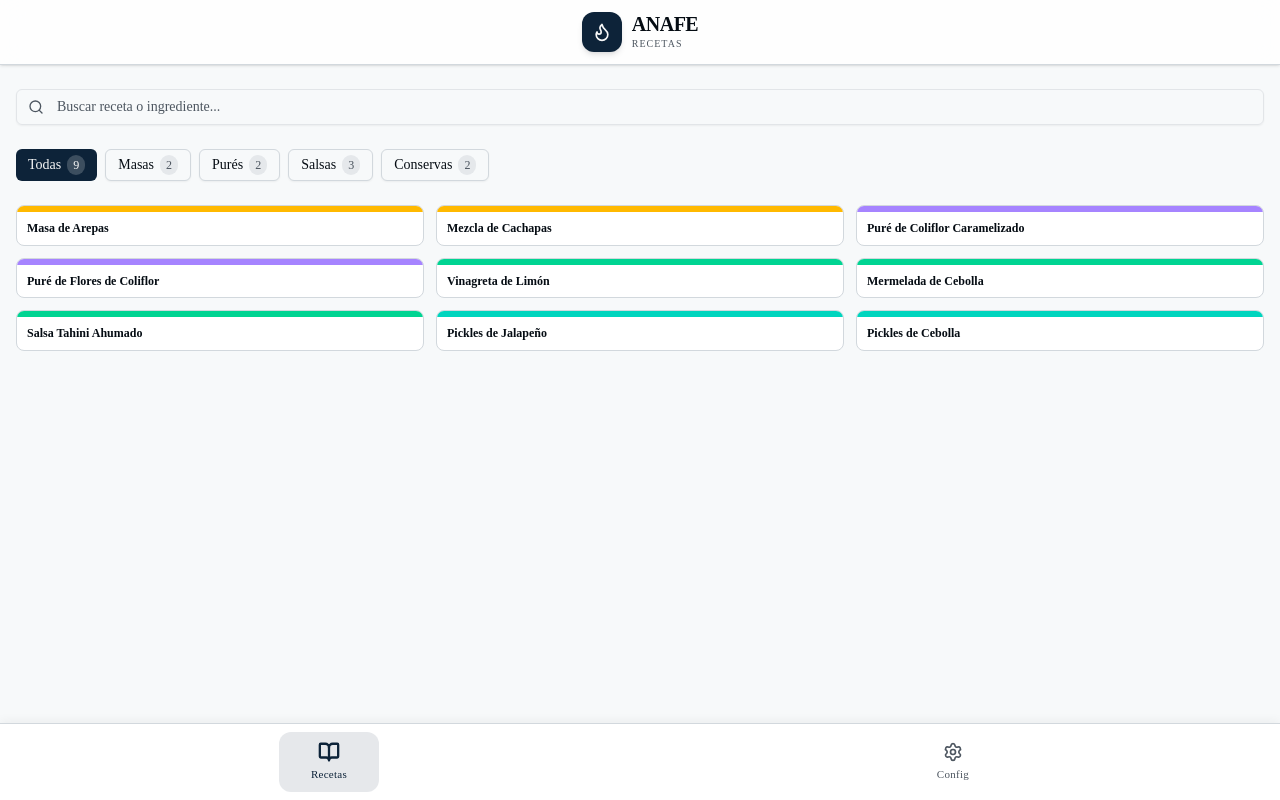
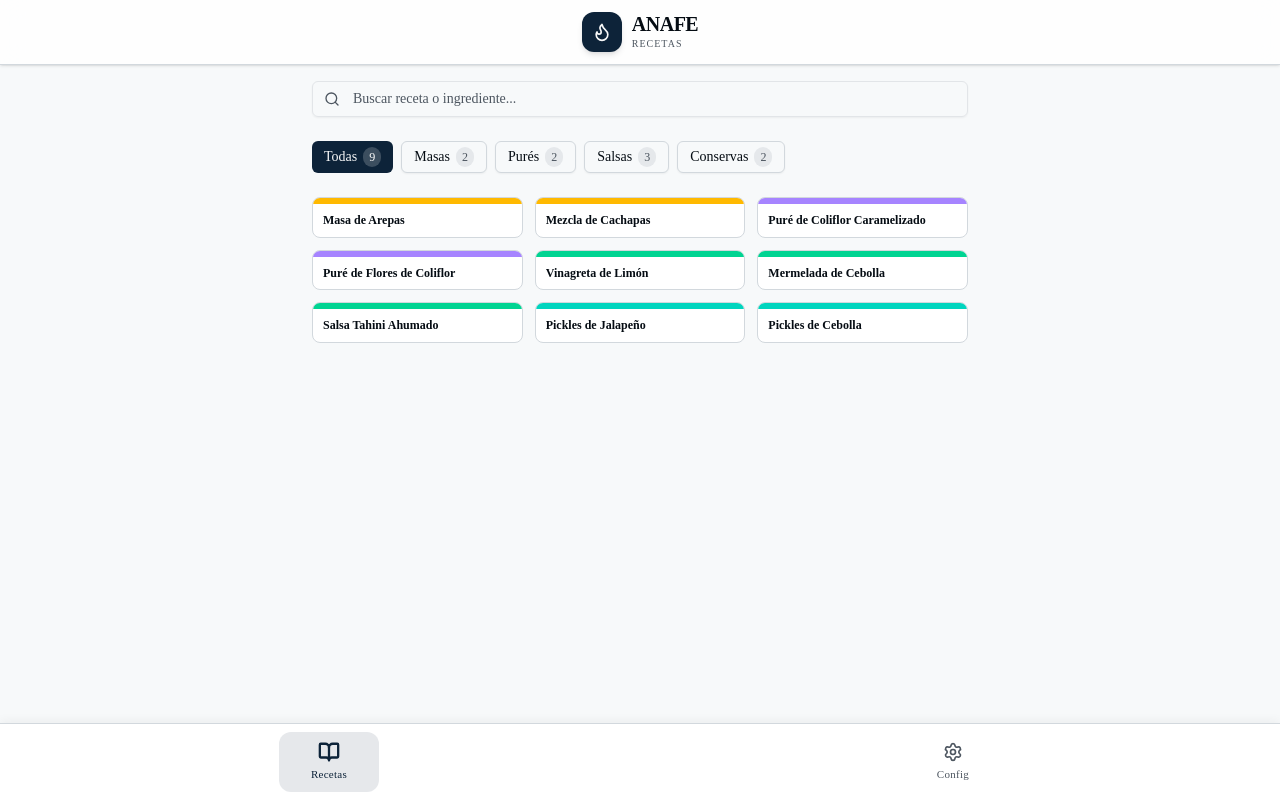
Before and after one commit to Shulian4K/anafe-recetas, a Next.js app: page / in a window 1280 px wide. Built offline with nearby package versions, Linux system fonts and the light colour scheme.

Commit message:
tarjetas ajustadas al ancho de pantalla

```diff
--- a/app/page.tsx
+++ b/app/page.tsx
@@ -20,7 +20,7 @@ export default function Home() {
     <div className="min-h-screen bg-background">
       <AppHeader activeTab={activeTab} onLogoClick={handleLogoClick} />
 
-      <main className="container mx-auto px-4 py-6 pb-24">
+      <main className="px-2 py-4 pb-24 max-w-2xl mx-auto">
         {activeTab === "recetas" && <RecipeList key={resetKey} />}
         {activeTab === "configuracion" && <OvenSettings />}
       </main>
```
